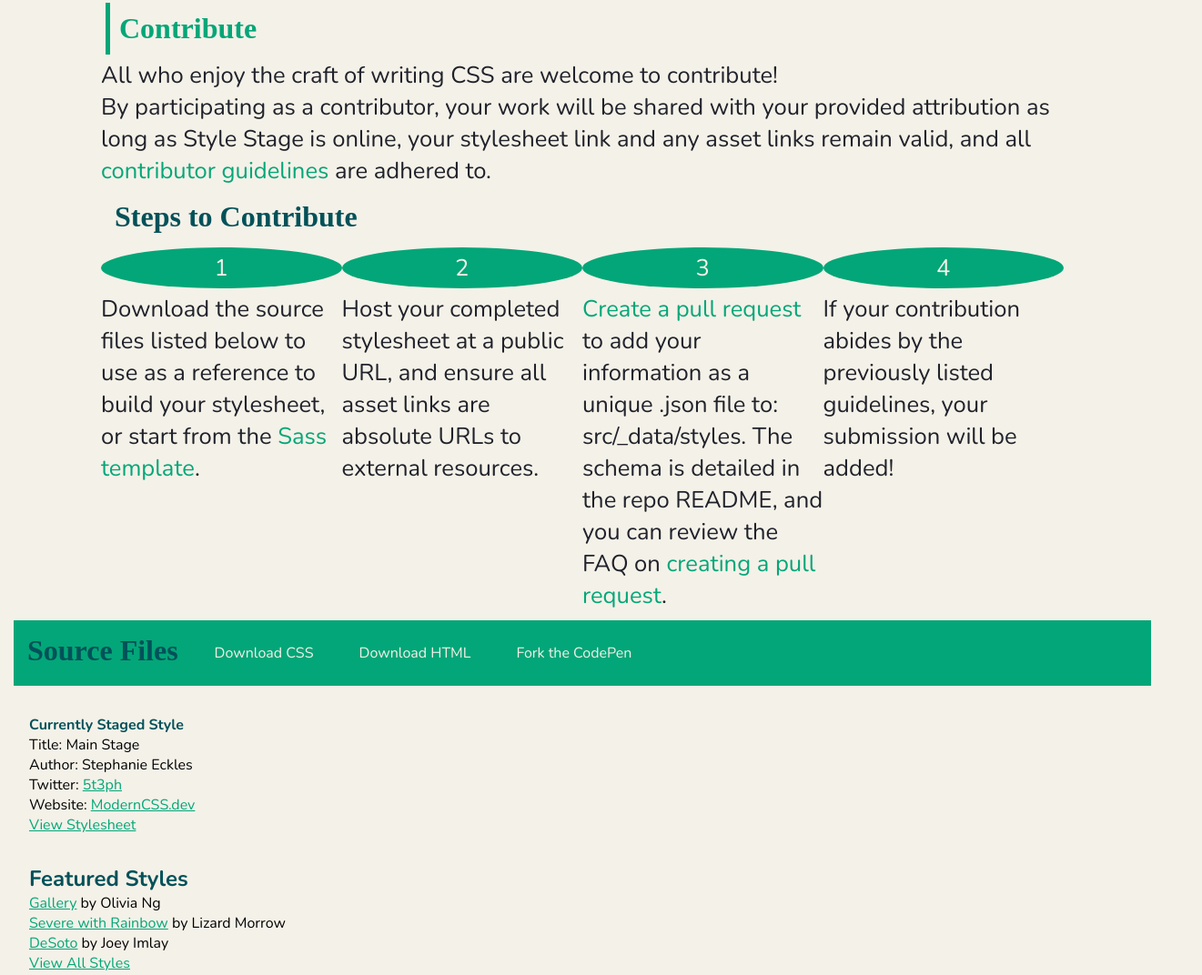
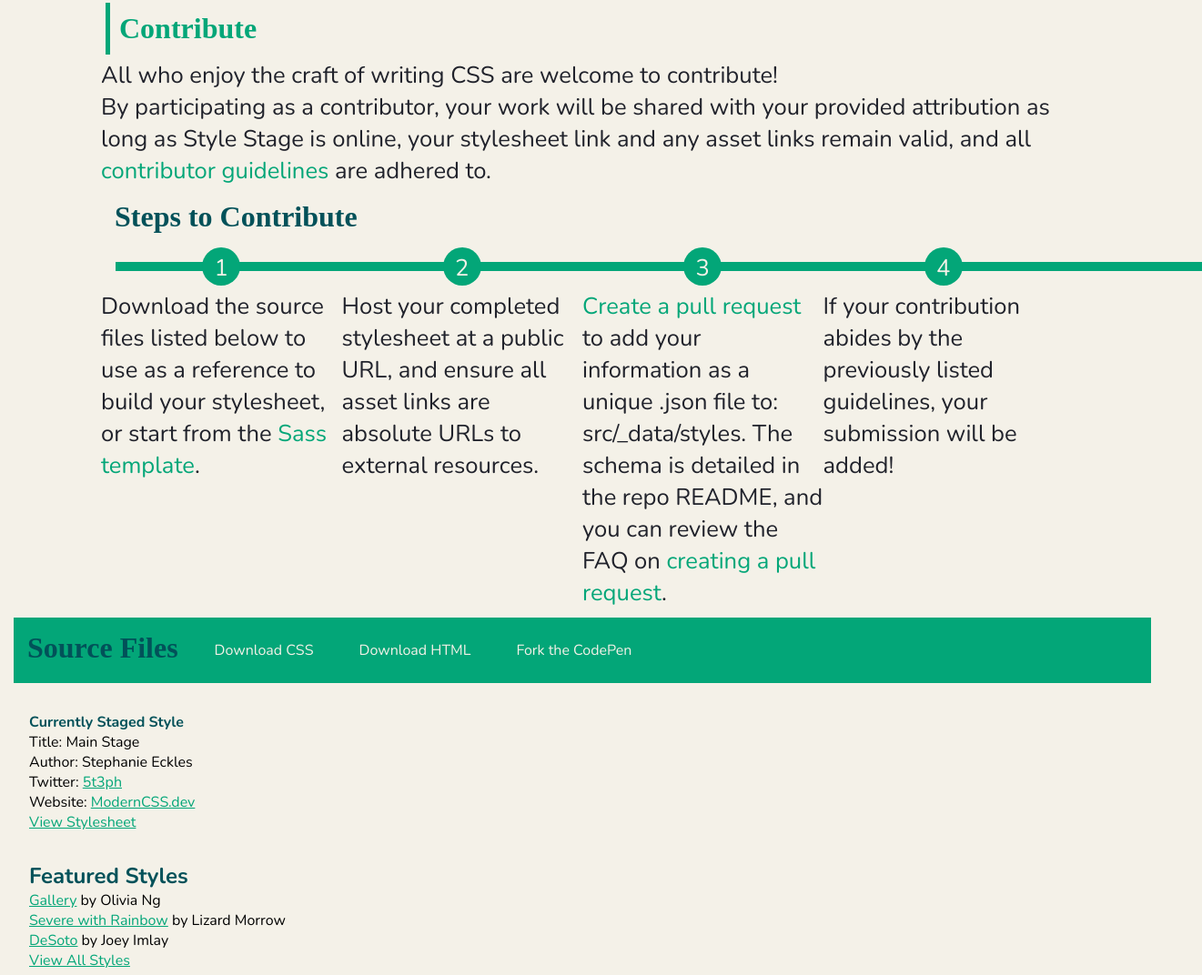
Before and after one commit to emmabloom04/stylestage, a plain HTML site: page index.html in a window 1280 px wide. Shown: the part 1645-2717 px from the top of the page at 91% size, 1321 px wide, since content can reach past the window. Drawn offline with nearby package versions, Linux system fonts and the light colour scheme; a web font is replaced by a local one.

Commit message:
changed li look

```diff
--- a/css/contribute.css
+++ b/css/contribute.css
@@ -54,6 +54,7 @@ article#contribute {
       margin-bottom: 10px;
       width: 100%;
       text-align: start;
+      position: relative;
 
       font-size: var(--font-size);
       color: var(--dark-text-color);
@@ -63,18 +64,33 @@ article#contribute {
         display: block;
 
         text-align: center;
+        justify-self: center;
 
         /* Increment and display the counter */
         counter-increment: custom-num;
         content: counter(custom-num);
 
-        /* Styling  for the number */
+        /* Styling for the number */
         font-size: var(--font-size);
         background-color: var(--secondary-color);
         color: var(--background-color);
         padding: 5px;
+        height: 2rem;
+        width: 2rem;
         border-radius: 50%;
         margin-bottom: 5px;
+      }
+
+      &::after {
+        position: absolute;
+        top: 1rem;
+        left: 1rem;
+        content: "";
+        display: block;
+        width: 25rem;
+        height: 10px;
+        background-color: var(--secondary-color);
+        z-index: -1;
       }
 
       a {
@@ -108,8 +124,6 @@ article#contribute {
   }
 }
 
-
-
 @media screen and (min-width: 800px) {
   article#contribute {
     section.container {
```
